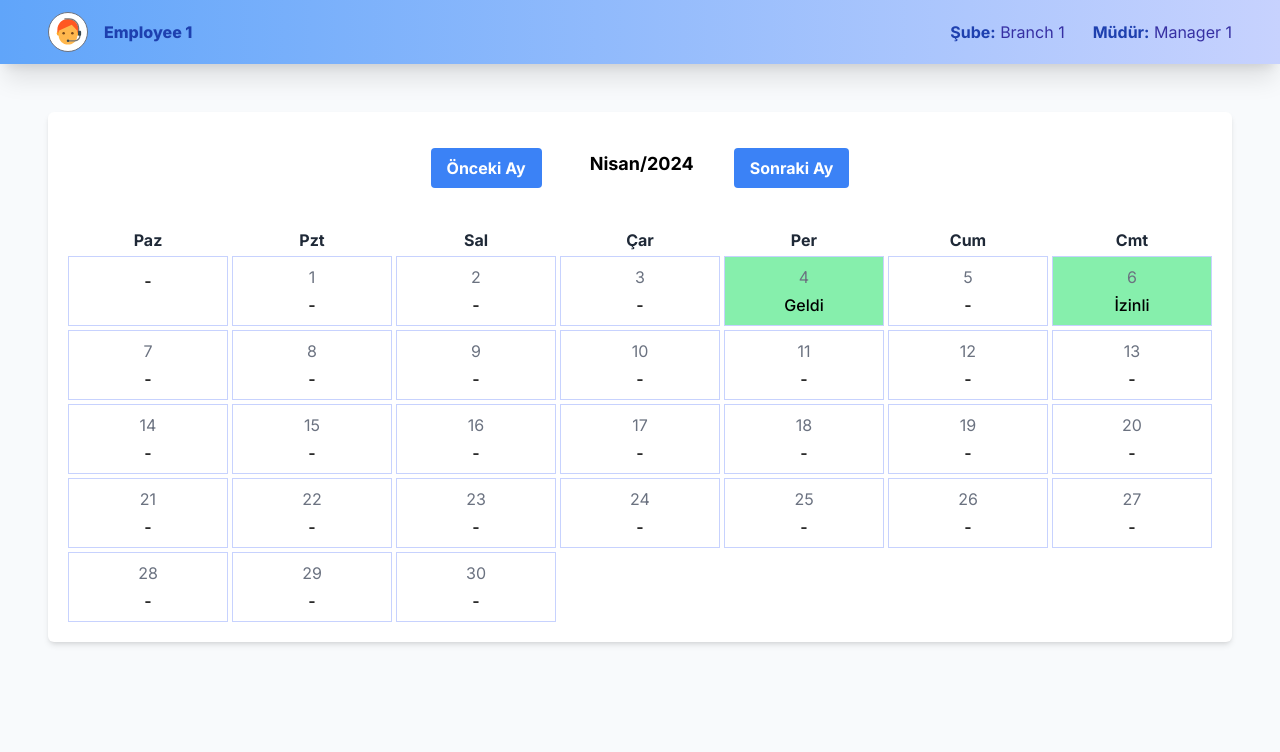
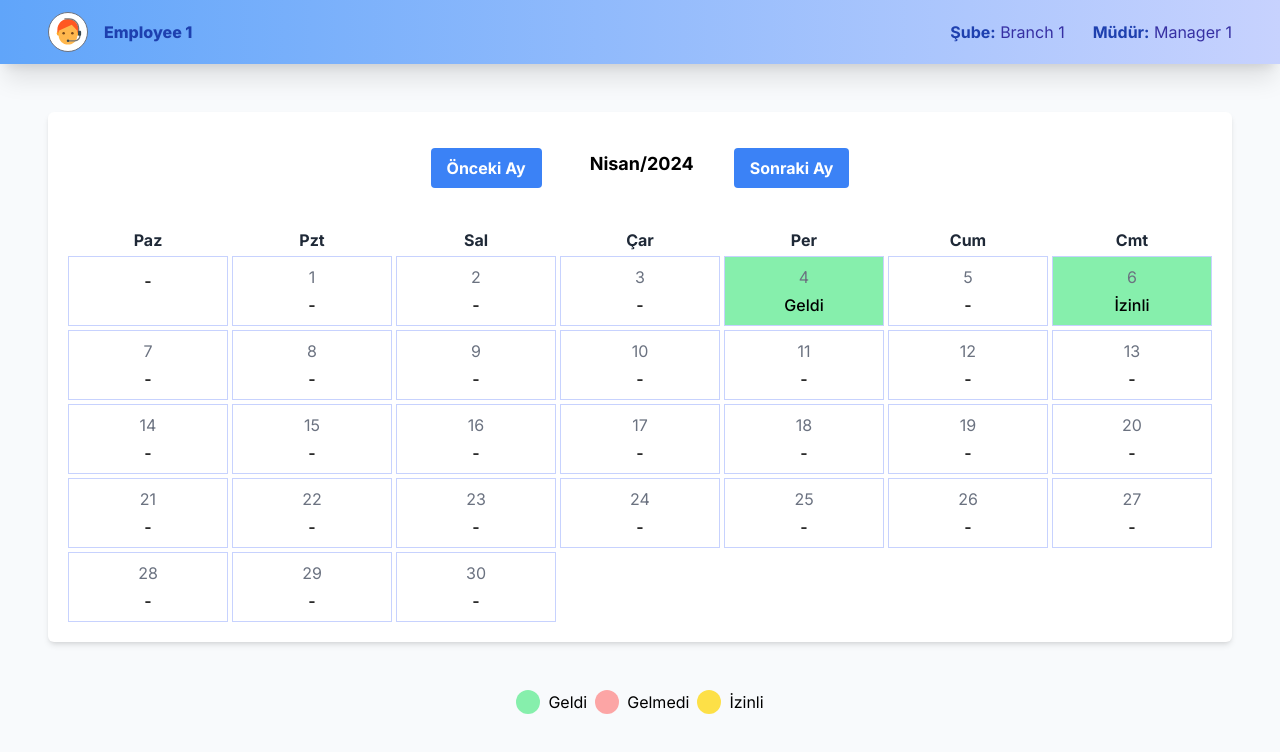
Before and after one commit to gokcetasci/Employee-Attendance-Tracker-Project, a Next.js app: page /employee/301 in a window 1280 px wide. Shown: the top 752 px of the page. Built offline with nearby package versions, Linux system fonts and the light colour scheme.

Commit message:
Added Graphical Representation

```diff
--- a/app/employee/[id]/page.js
+++ b/app/employee/[id]/page.js
@@ -28,8 +28,7 @@ function EmployeePage({ params }) {
         </div>
         <div className="flex flex-row gap-7">
           <p className="text-indigo-800">
-            <span className="text-blue-800 font-bold">Şube:</span>{" "}
-            {branch.name}
+            <span className="text-blue-800 font-bold">Şube:</span> {branch.name}
           </p>
           <p className="text-indigo-800">
             <span className="text-blue-800 font-bold">Müdür:</span>{" "}
@@ -37,10 +36,17 @@ function EmployeePage({ params }) {
           </p>
         </div>
       </div>
-
       {/* PersonalCalendar bileşenini çağırıyoruz ve ilgili işçinin bilgilerini aktarıyoruz */}
       <PersonalCalendar employee={employee} />
-
+      {/* Grafiksel Gösterim */}
+      <div className="mt-4 flex flex-row items-center justify-center gap-2">
+        <div className="w-6 h-6 bg-green-300 rounded-full"></div>
+        <p>Geldi</p>
+        <div className="w-6 h-6 bg-red-300 rounded-full"></div>
+        <p>Gelmedi</p>
+        <div className="w-6 h-6 bg-yellow-300 rounded-full"></div>
+        <p>İzinli</p>
+      </div>
     </div>
   );
 }
```
